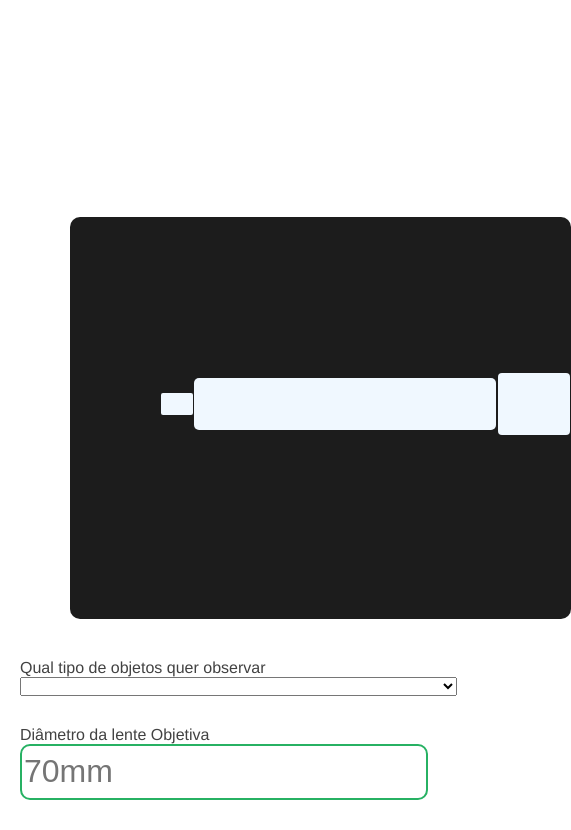
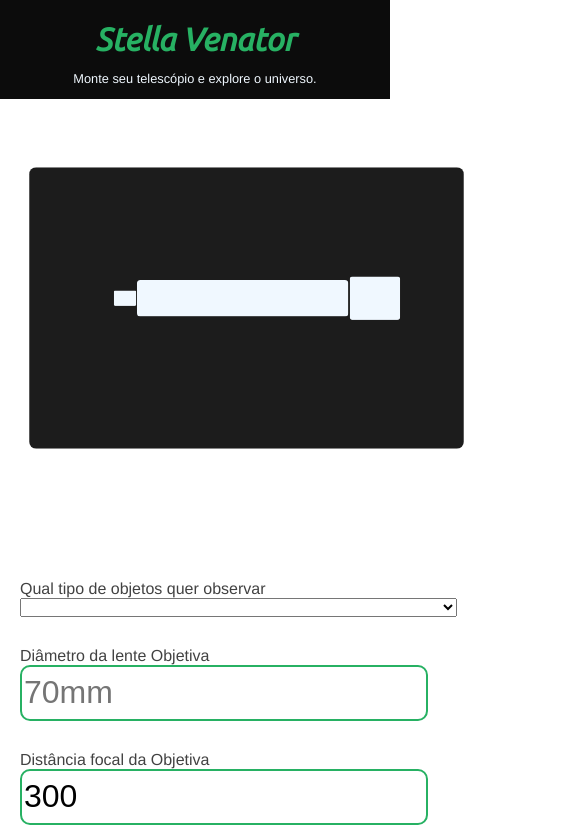
Before and after one commit to SantosPereira/Stella-Venator, a Vue app: page / in a window 390 px wide. Shown: the top 830 px of the page, 571 px wide, since content can reach past the window. Built offline with nearby package versions, Linux system fonts and the light colour scheme.

Commit message:
Maratona no projeto cobrindo implementação de diretivas Vue e grandes partes da lógica do frontend; responsividade

```diff
--- a/src/App.vue
+++ b/src/App.vue
@@ -1,37 +1,50 @@
 <template>
-  <Cabecalho msg="Stella Venator"/>
+  <Cabecalho msg="Stella Venator" />
   <div id="secao-principal">
-    <AnimacaoTelescopio/>
-    <ParametrosDoTele/>
+    <AnimacaoTelescopio :disFocObj="disFocObj" />
+    <ParametrosDoTele @vai="pegaParam" />
   </div>
-  <ObjetosObservaveis/>
-  <CorpoDoSite/>
+  <ObjetosObservaveis />
+  <CorpoDoSite />
   <Rodape></Rodape>
 </template>
 
 <script>
-import AnimacaoTelescopio from './components/AnimacaoTelescopio.vue'
-import Cabecalho from './components/Cabecalho.vue'
-import ParametrosDoTele from './components/ParametrosDoTele.vue'
-import CorpoDoSite from './components/CorpoDoSite.vue'
-import Rodape from './components/Rodape.vue'
-import ObjetosObservaveis from './components/ObjetosObservaveis.vue'
+import AnimacaoTelescopio from "./components/AnimacaoTelescopio.vue";
+import Cabecalho from "./components/Cabecalho.vue";
+import ParametrosDoTele from "./components/ParametrosDoTele.vue";
+import CorpoDoSite from "./components/CorpoDoSite.vue";
+import Rodape from "./components/Rodape.vue";
+import ObjetosObservaveis from "./components/ObjetosObservaveis.vue";
 
 export default {
-  name: 'App',
+  name: "App",
   components: {
     Cabecalho,
     AnimacaoTelescopio,
     ParametrosDoTele,
     ObjetosObservaveis,
     CorpoDoSite,
-    Rodape
-  }
-}
+    Rodape,
+  },
+  data: function() {
+    return {
+      dados_form: ParametrosDoTele.data(),
+      disFocObj: ''
+    };
+  },
+  methods: {
+    pegaParam: function(info) {
+      this.disFocObj = info
+      console.log(info);
+    },
+  },
+};
 </script>
 
 <style>
-body, html {
+body,
+html {
   margin: 0;
   padding: 0;
 }
@@ -40,6 +53,7 @@ body {
   background-color: rgb(255, 255, 255);
 }
 
+@media screen {
   #app {
     font-family: Avenir, Helvetica, Arial, sans-serif;
     -webkit-font-smoothing: antialiased;
@@ -49,10 +63,27 @@ body {
     margin-top: 60px;
   }
 
-#secao-principal{
+  #secao-principal {
     display: flex;
     flex-wrap: wrap;
     flex-direction: row;
   }
+}
 
+@media (max-width: 400px) {
+  #app {
+    font-family: Avenir, Helvetica, Arial, sans-serif;
+    -webkit-font-smoothing: antialiased;
+    -moz-osx-font-smoothing: grayscale;
+    text-align: center;
+    color: #424242;
+    margin-top: 60px;
+  }
+
+  #secao-principal {
+    display: flex;
+    flex-wrap: wrap;
+    flex-direction: row;
+  }
+}
 </style>
--- a/src/components/AnimacaoTelescopio.vue
+++ b/src/components/AnimacaoTelescopio.vue
@@ -1,23 +1,50 @@
 <template>
   <div id="canva">
-        <div id="ocular"></div>
-        <div id="tubo"></div>
-        <div id="parasol"></div>
+    <div id="ocular" class="itens-internos" @mouseover="animation"></div>
+    <div id="tubo" class="itens-internos" v-bind:style="tubo" @mouseover="animation"></div>
+    <div id="parasol" class="itens-internos" @mouseover="animation"></div>
+    <!-- <div id="escala"></div> -->
   </div>
+  <h1>{{ disFocObj }}</h1>
 </template>
 
 <script>
 export default {
-    name:'AnimacaoTelescopio'
+  name: "AnimacaoTelescopio",
+  props: {
+    disFocObj: {
+      type: Number,
+      required: false,
+    },
+  },
+  data: function() {
+    return{
+      // CSS
+      tubo: {
+        width: String(this.disFocObj)+'px'
       }
+    }
+  },
+  methods: {
+    animation: function() {
+      console.log('Aqui vai ter a lógica de uma animação massa')
+    }
+  }
+
+};
 </script>
 
 <style scoped>
+h1 {
+  font-size: 2rem;
+}
+
 #canva {
-        width: 600px;
+  width: 660px;
   height: 400px;
-        margin: 20px;
-        margin-left: 70px;
+
+  margin: 2%;
+  margin-left: 5%;
 
   background-color: rgb(28, 28, 28);
 
@@ -25,11 +52,15 @@ export default {
   border-radius: 10px;
 
   display: flex;
+  flex-direction: row;
+  flex-wrap: nowrap;
 }
-
 #ocular {
   width: 30px;
   height: 20px;
+
+  margin-left: 120px;
+  margin-top: 175px;
 
   background-color: aliceblue;
 
@@ -39,13 +70,13 @@ export default {
 
   border-top-left-radius: 2px;
   border-bottom-left-radius: 2px;
-        margin-left: 90px;
-        margin-top: 175px;
 }
-
 #tubo {
   width: 300px;
   height: 50px;
+
+  margin-left: 1px;
+  margin-top: 160px;
 
   background-color: aliceblue;
 
@@ -55,25 +86,50 @@ export default {
 
   border-top-left-radius: 5px;
   border-bottom-left-radius: 5px;
-        margin-left: 1px;
-        margin-top: 160px;
 }
-
 #parasol {
   width: 70px;
   height: 60px;
+
+  margin-left: 2px;
+  margin-top: 155px;
+  margin-right: 90px;
 
   background-color: aliceblue;
 
   border: solid 1px transparent;
   border-radius: 4px;
-        /* border-top-right-radius: 5px;
-        border-bottom-right-radius: 5px;
+}
+.itens-internos {
+  transform: scale(1);
+  transition: 0.6s;
+}
+.itens-internos:hover {
+  background-color: aquamarine !important;
+  transform: scale(1.2);
+  transition: 0.6s;
+  z-index: 10;
+  animation: destaque 1s;
+  /* transform: translateY(-30px);
+  transition: 1.3s; */
 
-        border-top-left-radius: 50%;
-        border-bottom-left-radius: 50%; */
-        margin-left: 2px;
-        margin-top: 155px;
+}
+/* .itens-internos:not(:hover){
+  transform: scale(2);
+} */
+
+
+@keyframes destaque {
+  from {}
+  to {
+    transform: translate3d(100px, 100px, 150px);
+  }
 }
 
+@media (max-width: 440px) {
+  #canva {
+    margin-left: -4rem;
+    transform: scale(0.7);
+  }
+}
 </style>
--- a/src/components/Cabecalho.vue
+++ b/src/components/Cabecalho.vue
@@ -1,7 +1,9 @@
 <template>
   <div class="cabecalho">
-    <h1>{{ msg }}</h1>
-    <p>Monte seu telescópio e explore o universo.</p>
+    <div id="titulo">
+      <h1>{{ msg }}</h1>
+      <p>Monte seu telescópio e explore o universo.</p>
+    </div>
   </div>
 </template>
 
@@ -14,20 +16,45 @@ export default {
 }
 </script>
 
-<!-- Add "scoped" attribute to limit CSS to this component only -->
 <style scoped>
 @import url('https://fonts.googleapis.com/css2?family=Ubuntu:ital@1&display=swap');
 
 .cabecalho {
-  margin-left: -800px;
+  margin-top: 0px;
 }
 
+#titulo {
+  width: 40%;
+  display: flex;
+  flex-direction: column;
+}
 h1 {
-  /* background-color: rgb(39, 177, 99); */
   font-family: 'Ubuntu';
-  font-size: 350%;
+  font-size: 3.5rem;
   color: rgb(39, 177, 99);
+  margin-bottom: 0;
+}
+p {
+  font-size: 1.2rem;
+}
 
-  /* padding: 0 10px 0 10px; */
+
+@media (max-width: 440px) {
+  .cabecalho {
+    color: aliceblue;
+    background-color: rgb(12, 12, 12);
+    margin-top: -80px;
+  }
+  #titulo {
+    margin-top: 80px;
+    width: 100%;
+  }
+  h1 {
+    font-size: 2rem;
+  }
+  p {
+    font-size: 0.8rem;
+  }
 }
+
 </style>
--- a/src/components/ParametrosDoTele.vue
+++ b/src/components/ParametrosDoTele.vue
@@ -16,17 +16,32 @@
 
     <div class="capsula">
       <label>Diâmetro da lente Objetiva</label>
-      <input type="text" placeholder="70mm" id="this.diam" v-model="this.diam" />
+      <input
+        type="text"
+        placeholder="70mm"
+        id="this.diam"
+        v-model="this.diam"
+      />
     </div>
 
     <div class="capsula">
       <label>Distância focal da Objetiva</label>
-      <input type="text" placeholder="500mm" id="this.disFocObj" v-model="this.disFocObj" />
+      <input
+        type="text"
+        placeholder="500mm"
+        id="this.disFocObj"
+        v-model="this.disFocObj"
+      />
     </div>
 
     <div class="capsula">
       <label>Distância focal da lente Ocular</label>
-      <input type="text" placeholder="16mm" id="this.disFocOcu" v-model="this.disFocOcu"/>
+      <input
+        type="text"
+        placeholder="16mm"
+        id="this.disFocOcu"
+        v-model="this.disFocOcu"
+      />
     </div>
 
     <button type="button" v-on:click="retornaDados">Calcular</button>
@@ -35,44 +50,50 @@
   <div id="ficha" v-if="visivel">
     <div>
       <h1>Ficha técnica do conjunto óptico</h1>
-      <p>Razão focal: F/{{F.toFixed(2)}}</p>
-      <p>Ampliação: {{amp.toFixed(2)}}</p>
-      <p>Ampliação máxima: {{ampMax.toFixed(2)}}</p>
+      <p>Razão focal: F/{{ F.toFixed(2) }}</p>
+      <p>Ampliação: {{ amp.toFixed(2) }}</p>
+      <p>Ampliação máxima: {{ ampMax.toFixed(2) }}</p>
     </div>
   </div>
 </template>
 
 <script>
 export default {
-    name: 'ParametrosDoTele',
-    data: function() {
+  name: "ParametrosDoTele",
+  data: function () {
     return {
-      diam: '',
-      disFocObj: '',
-      disFocOcu: '',
-      F: '',
-      amp: '',
-      ampMax: '',
-      visivel: false
-    }
+      diam: "",
+      disFocObj: "300",
+      disFocOcu: "",
+      F: "",
+      amp: "",
+      ampMax: "",
+      visivel: false,
+    };
   },
+  emits: ["vai"],
   methods: {
     retornaDados: function () {
-            this.diam = parseInt(String(this.diam).toLowerCase().replace('mm','').trim())
-            this.disFocObj = parseInt(String(this.disFocObj).toLowerCase().replace('mm','').trim())
-            this.disFocOcu = parseInt(String(this.disFocOcu).toLowerCase().replace('mm','').trim())
+      this.diam = parseInt(
+        String(this.diam).toLowerCase().replace("mm", "").trim()
+      );
+      this.disFocObj = parseInt(
+        String(this.disFocObj).toLowerCase().replace("mm", "").trim()
+      );
+      this.disFocOcu = parseInt(
+        String(this.disFocOcu).toLowerCase().replace("mm", "").trim()
+      );
 
-            this.F = ((this.disFocObj+this.disFocOcu)/this.diam)
-            this.amp = (this.disFocObj/this.disFocOcu)
-            this.ampMax = (60*(this.diam/25.4)) // this.diam/25.4 é a converção para polegada
+      this.F = (this.disFocObj + this.disFocOcu) / this.diam;
+      this.amp = this.disFocObj / this.disFocOcu;
+      this.ampMax = 60 * (this.diam / 25.4); // this.diam/25.4 é a converção para polegada
 
-            this.visivel = true
-        }
-    }
-}
-
-
-
+      this.visivel = !this.visivel;
+      console.log("Funcionou");
+      this.$emit("vai", this.disFocObj);
+    },
+  },
+};
 </script>
 
 <style scoped>
@@ -102,7 +123,7 @@ input {
   font-size: 2em;
 
   border-radius: 10px;
-    border-style:solid;
+  border-style: solid;
   border-color: rgb(39, 177, 99);
 }
 
@@ -119,5 +140,4 @@ input {
   color: aliceblue;
   height: 350px;
 }
-
 </style>
```
Lines whose indentation alone changed are shown as unchanged.
